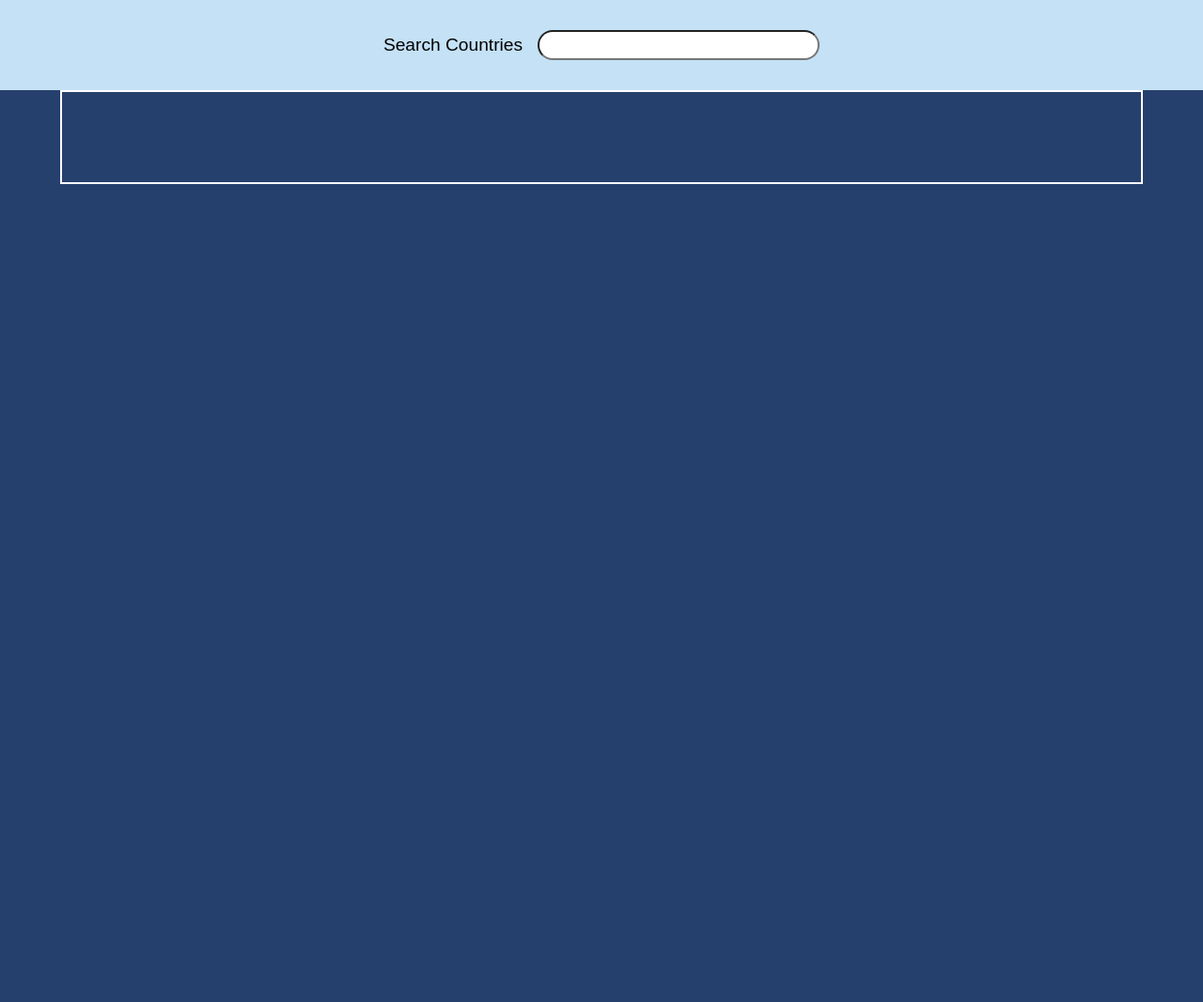
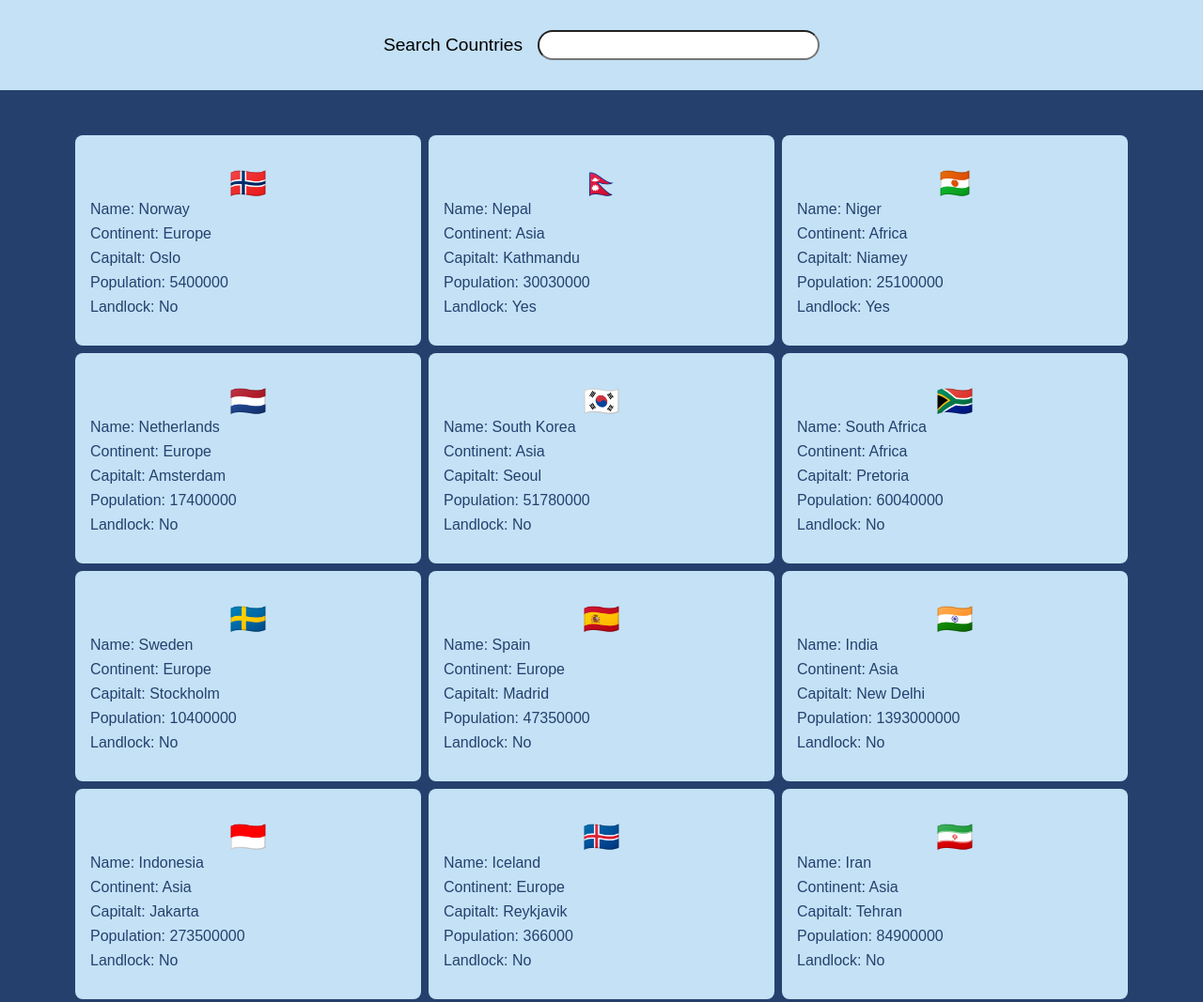
Before and after one commit to norastige/Search-Workshop, a plain HTML site: page src/index.html in a window 1280 px wide. Shown: the top 1067 px of the page at 94% size. Before the commit the page ends 800 px from the top, so only its background shows below. Drawn offline with Linux system fonts and the light colour scheme.

Commit message:
create search functionality and rendering in js

```diff
--- a/src/css/search.css
+++ b/src/css/search.css
@@ -39,7 +39,6 @@ main {
   grid-template-columns: repeat(auto-fill, minmax(300px, 1fr));
   gap: var(--spacing-small);
   padding: var(--spacing-xlarge) var(--spacing-medium);
-  border: 2px solid white;
   justify-self: center;
 }
 
--- a/src/js/app.js
+++ b/src/js/app.js
@@ -120,3 +120,71 @@ const countries = [
     flag: "🇵🇹",
   },
 ];
+
+// Create a card for each country
+const countriesContainer = document.querySelector(".countries");
+
+// Select input field
+const searchInput = document.querySelector(".search__input");
+
+// Add DOM content loaded
+document.addEventListener("DOMContentLoaded", () => renderCountries(countries)); // Event listener som gjør at informasjonen rendres
+
+// --------------------------------------------------------------
+
+// Render countries with function
+function renderCountries(countriesArray) {
+  countriesContainer.textContent = "";
+  countriesArray.forEach((country) => {
+    // Create countries based on input (country) it gets from an array
+
+    const card = document.createElement("div"); // Create the elements we need
+    card.classList.add("card"); // Add div class som heter card, finnes også i css
+
+    const flagContainer = document.createElement("span"); // Create a span for the flag
+    flagContainer.classList.add("flag-container"); // Add div class som heter flagContainer
+
+    const descriptionContainer = document.createElement("span"); // Create a span for the card description
+    descriptionContainer.classList.add("description-container"); // Create a class for the card description
+
+    const countryName = document.createElement("p"); // Create p for country name
+    const countryContinent = document.createElement("p"); // Create p for country continent
+    const countryCapital = document.createElement("p"); // Create p for country capital
+    const countryPopulation = document.createElement("p"); // Create p for country population
+    const countryLandlocked = document.createElement("p"); // Create p for country landlocked
+
+    // Append elements together
+    countriesContainer.append(card); // Append the countries container to the card
+    card.append(flagContainer, descriptionContainer); // Append the flag container and the description container to the card element
+    descriptionContainer.append(
+      // Appending description paragraphs to the container
+      countryName,
+      countryContinent,
+      countryCapital,
+      countryPopulation,
+      countryLandlocked
+    );
+
+    // Inserting content in the containers
+    flagContainer.textContent = country.flag; // Henter content fra country array. Bruker dot notation for å nå flag property inne i array objektet.
+    countryName.textContent = `Name: ${country.name}`; // Fill out the descriptions.
+    countryContinent.textContent = `Continent: ${country.continent}`;
+    countryCapital.textContent = `Capitalt: ${country.capital}`;
+    countryPopulation.textContent = `Population: ${country.population}`;
+    countryLandlocked.textContent = `Landlock: ${
+      country.isLandlocked ? "Yes" : "No" // Viser yes or no i stedet for true eller false
+    }`;
+  });
+}
+
+// Make search functionality
+searchInput.addEventListener("input", (e) => {
+  let filteredCountries = [...countries]; // Kopi av opprinnelig array som vi bruker til å filtrere
+  filteredCountries = filteredCountries.filter((country) => {
+    return country.name.toLowerCase().startsWith(e.target.value.toLowerCase()); // Innholdet skal endres avhengig av hva bruker skriver inn
+  });
+
+  console.log(filteredCountries);
+
+  renderCountries(filteredCountries);
+});
```
